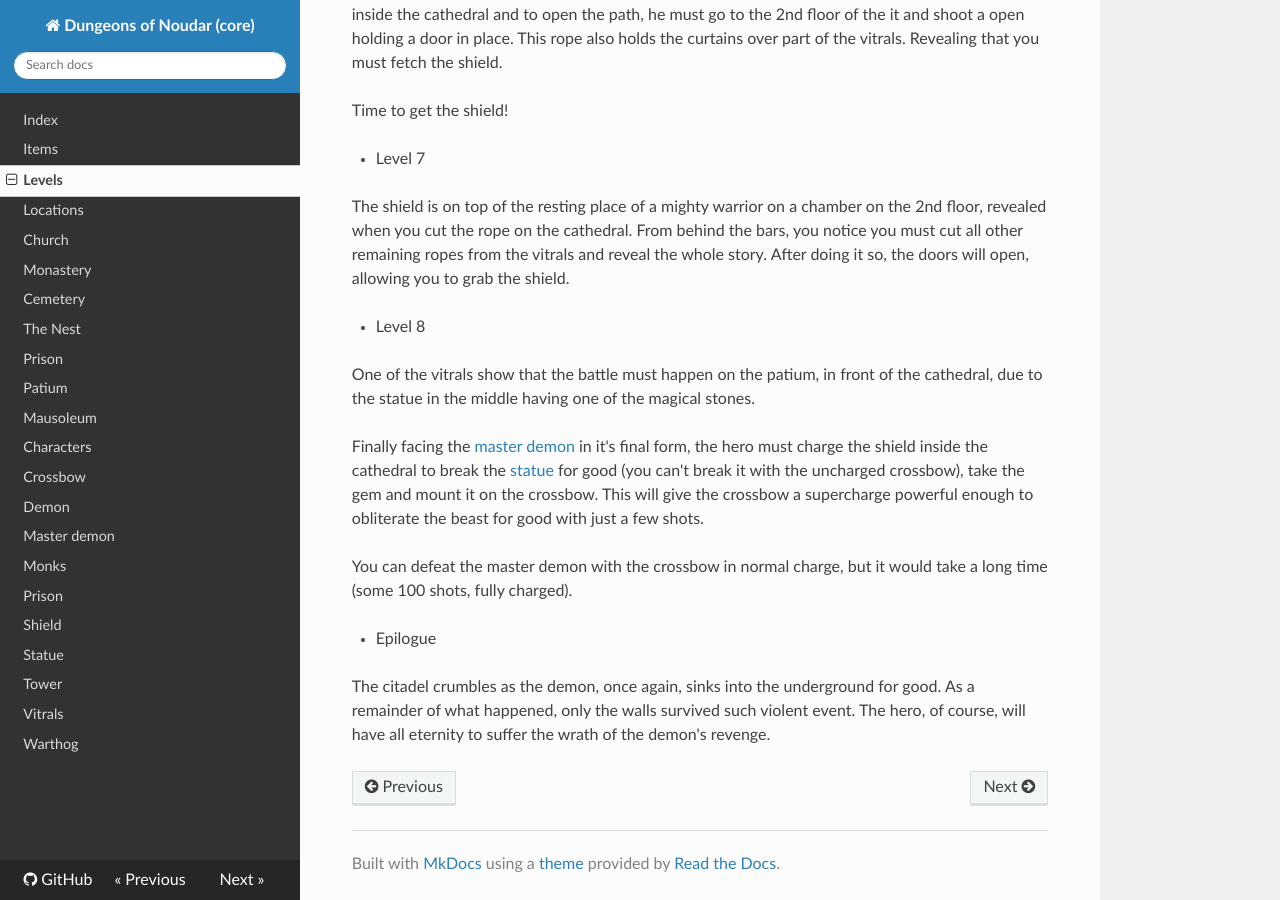
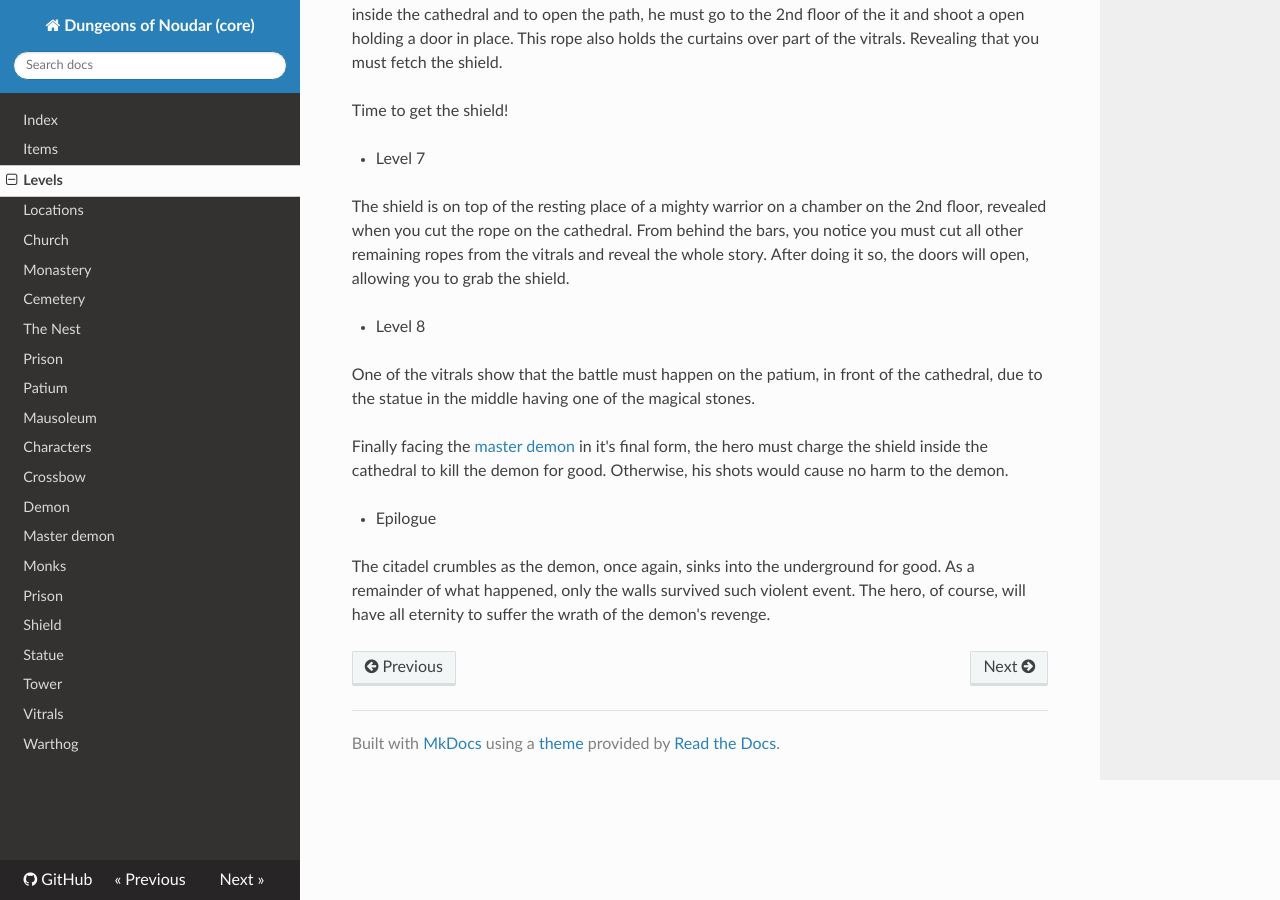
Before and after one commit to TheFakeMontyOnTheRun/noudar-core, an MkDocs documentation site: the page built from docs/levels.md, in a window 1280 px wide and 900 px high, scrolled down 1501 px. Built offline with MkDocs 1.6.1, drawn with Linux system fonts in a browser that asks for light colours; nearby versions of some CDN libraries; old or Windows-style settings are respelled for this version of MkDocs.

Commit message:
Decided to simplify the ending
Not only players would feel betrayed but I also don't want to write any
more game logic

```diff
--- a/docs/levels.md
+++ b/docs/levels.md
@@ -99,15 +99,8 @@ middle having one of the magical stones.
 
 Finally facing the [master demon](master-demon.md) in it's
 final form, the hero must charge the shield inside the
-cathedral to break the [statue](statue.md) for good (you
-can't break it with the uncharged crossbow), take the gem
-and mount it on the crossbow. This will give the crossbow a
-supercharge powerful enough to obliterate the beast for good
-with just a few shots.
-
-You can defeat the master demon with the crossbow in normal
-charge, but it would take a long time (some 100 shots, fully
-charged).
+cathedral to kill the demon for good. Otherwise, his shots
+would cause no harm to the demon.
 
 - Epilogue
 
```
